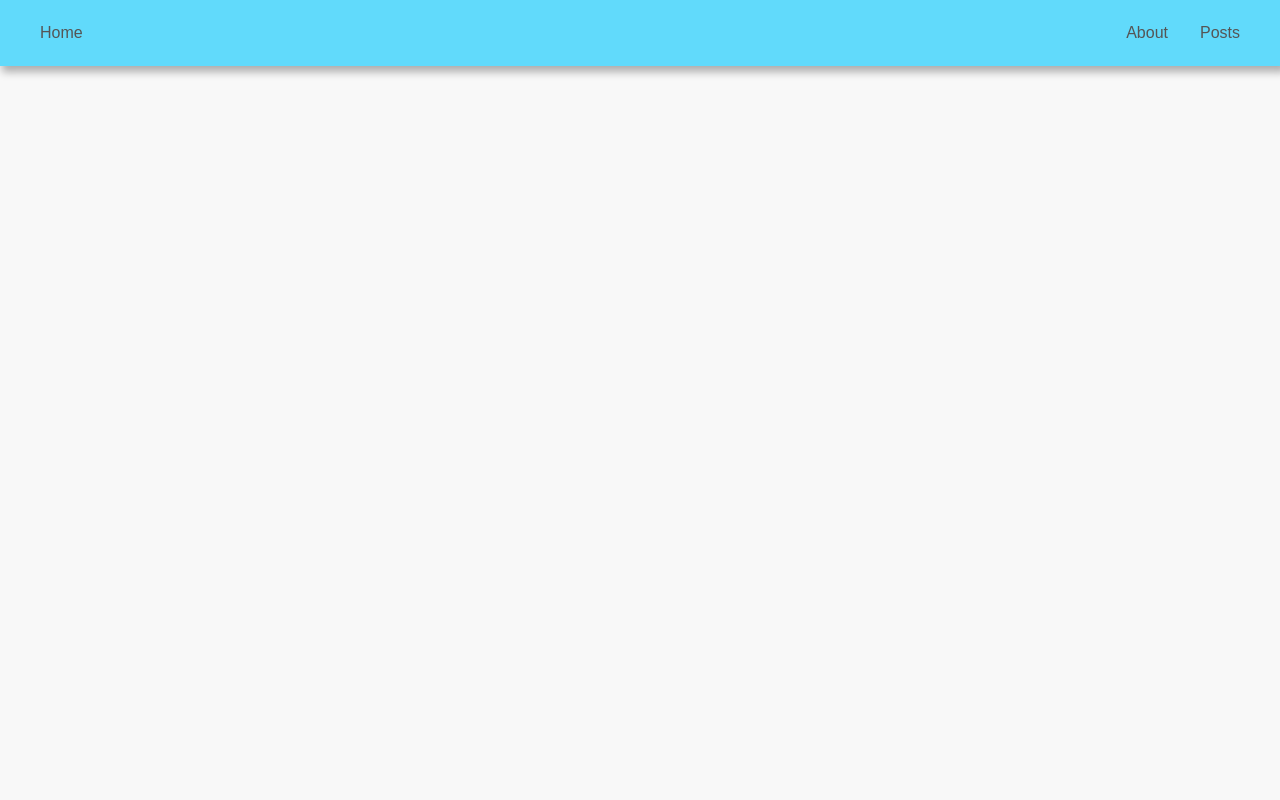
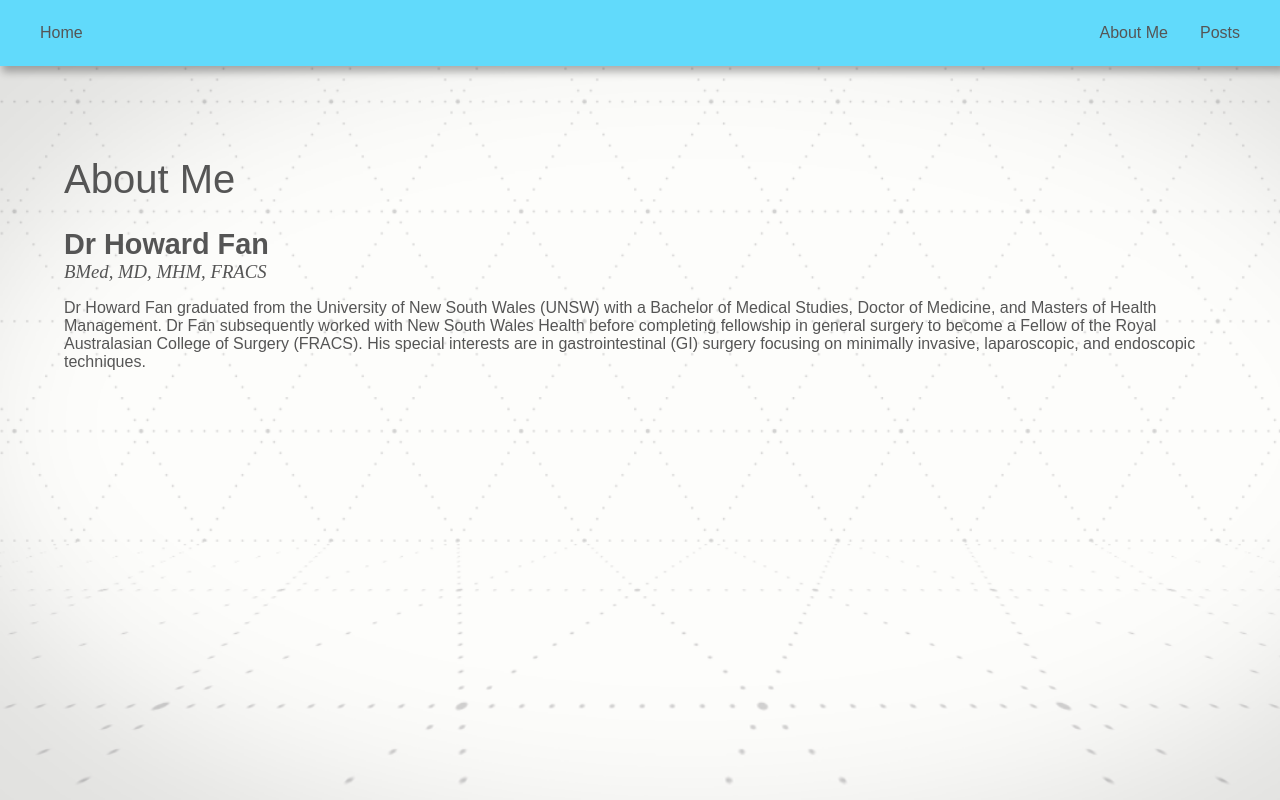
Before and after one commit to SillyCiely/Howard-blog, a React (Create React App) app in the folder frontend/: page /about-me in a window 1280 px wide. Before the commit this address had no page. Built offline with nearby package versions, Linux system fonts and the light colour scheme.

Commit message:
created about me page like https://www.drfan.com.au/

```diff
--- a/frontend/src/App.js
+++ b/frontend/src/App.js
@@ -4,6 +4,7 @@ import { AuthContext, AuthContextProvider } from './utils/auth-context.jsx'
 import './styles/app.css'
 import Navigation from './components/navigation.jsx'
 import HomePage from "./pages/home-page";
+import AboutMePage from "./pages-static/about-me-page";
 import RegisterPage from "./pages/register-page";
 import LoginPage from "./pages/login-page";
 import PostListPage from "./pages/post-page-list";
@@ -23,6 +24,7 @@ const App = () => {
           {/* content */}
           <Routes>
             <Route path='/' element={<HomePage/>}/>
+              <Route path='/about-me' element={<AboutMePage/>}/>
             <Route path='/register' element={<RegisterPage/>}/>
             <Route path='/login' element={<LoginPage/>}/>
 
--- a/frontend/src/components/navigation.jsx
+++ b/frontend/src/components/navigation.jsx
@@ -9,7 +9,7 @@ const Navigation = () => {
                 <Link to={'/'}>Home</Link>
 
             <div id={`right-aligned-links`}>
-                <Link to={'/about'}>About</Link>
+                <Link to={'/about-me'}>About Me</Link>
                 <Link to={'/posts'}>Posts</Link>
             </div>
         </nav>
--- /dev/null
+++ b/frontend/src/pages-static/about-me-page.jsx
@@ -0,0 +1,13 @@
+import PageTemplate from "../components/page-template";
+
+const AboutMePage = () => {
+    return (
+        <PageTemplate title={`About Me`}>
+            <h2>Dr Howard Fan</h2>
+            <h3>BMed, MD, MHM, FRACS</h3>
+            <p>Dr Howard Fan graduated from the University of New South Wales (UNSW) with a Bachelor of Medical Studies, Doctor of Medicine, and Masters of Health Management. Dr Fan subsequently worked with New South Wales Health before completing fellowship in general surgery to become a Fellow of the Royal Australasian College of Surgery (FRACS). His special interests are in gastrointestinal (GI) surgery focusing on minimally invasive, laparoscopic, and endoscopic techniques. </p>
+        </PageTemplate>
+    )
+}
+
+export default AboutMePage
--- a/frontend/src/styles/global-font.css
+++ b/frontend/src/styles/global-font.css
@@ -3,6 +3,24 @@
     font-family: 'Lexend', sans-serif, Arial;
     font-weight: lighter;
     color: var(--grey);
+}
+
+h1 {
+    font-size: 2.5em;
+    line-height: 1.1;
+}
+
+h2 {
+    font-size: 1.8em;
+    font-weight: bold;
+    margin-bottom: 0;
+}
+
+h3 {
+    font-family: "Playfair Display", serif;
+    margin-top: 0;
+    margin-bottom: 0.5em;
+    font-style: italic;
 }
 
 a {
```
Also changed, not shown: frontend/src/media/howard-20230114.jpg (added).
